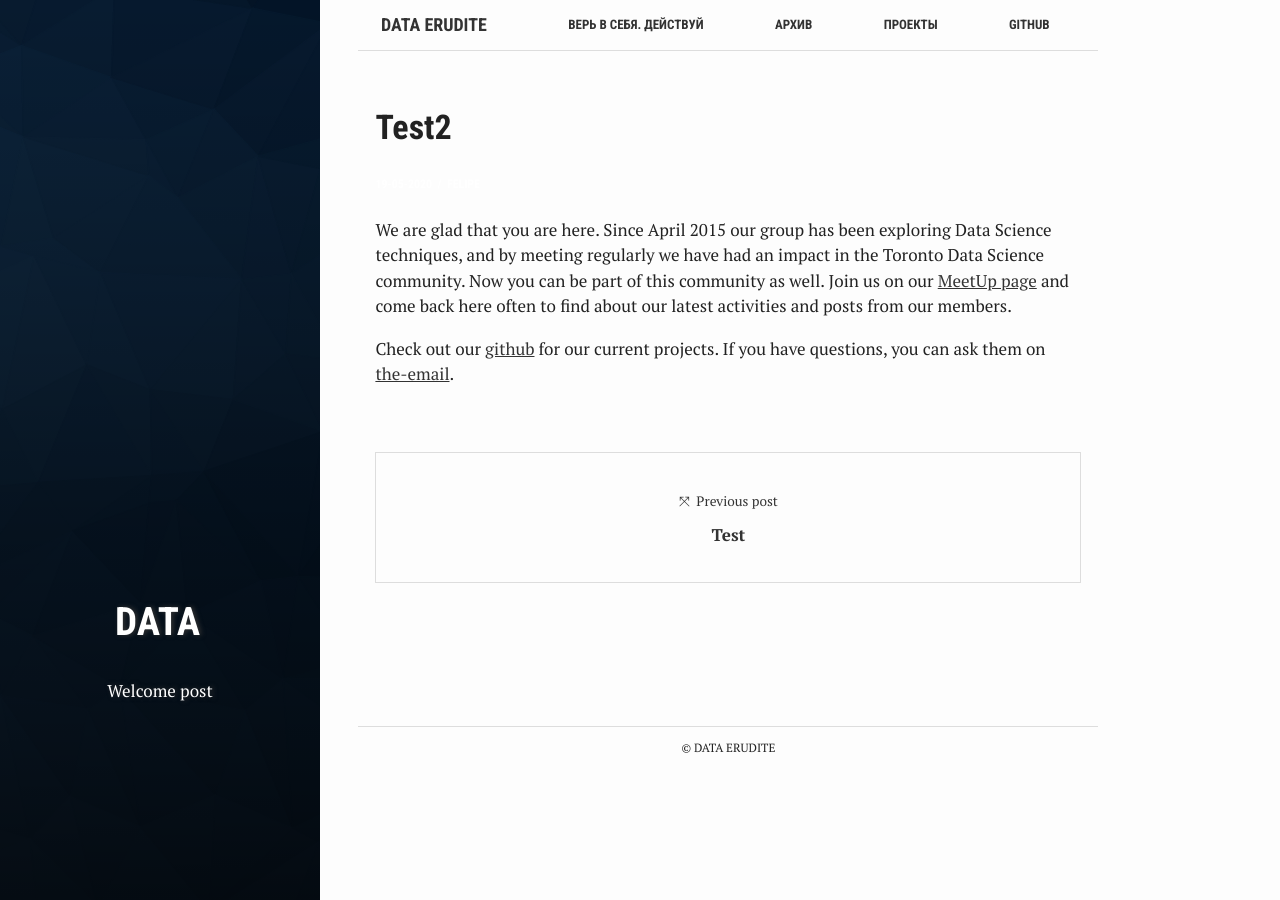
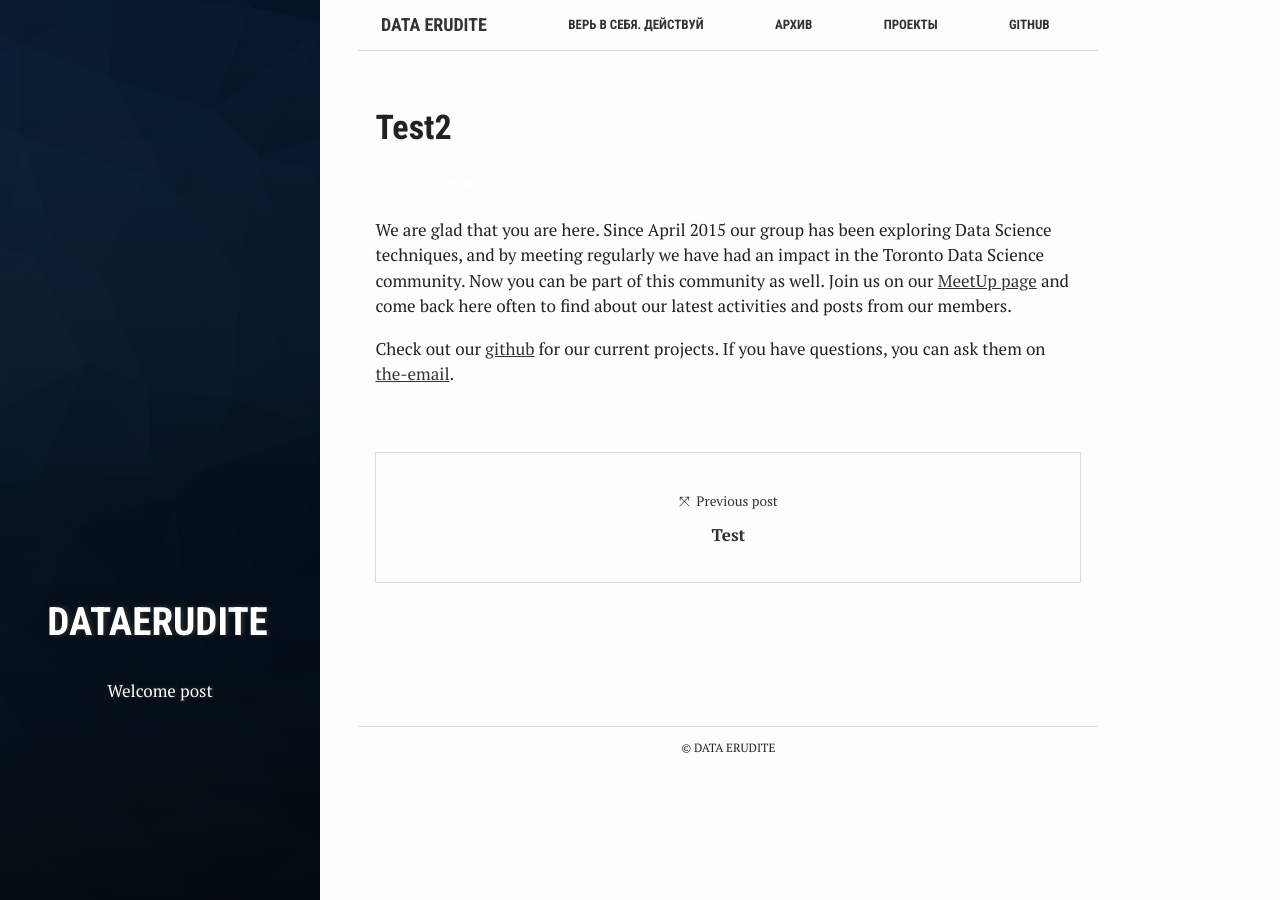
Before and after one commit to p1aton/p1aton.github.io, a Jekyll site: the page built from _posts/2020-11-19- secondTEST.markdown, in a window 1280 px wide. Built offline with Jekyll 4.4.1, drawn with Linux system fonts in a browser that asks for light colours.

Commit message:
Update 2020-11-19- secondTEST.markdown

```diff
--- a/_posts/2020-11-19- secondTEST.markdown
+++ b/_posts/2020-11-19- secondTEST.markdown
@@ -3,9 +3,9 @@ layout: post
 title:  "Test2"
 crawlertitle: "This is our first post"
 summary: "Welcome post"
-date:   2020-05-19 23:09:47 +0700
+date:   2020-11-19 23:09:47 +0700
 categories: posts
-tags: 'Data'
+tags: 'DataErudite'
 author: Felipe
 
 ---
```
